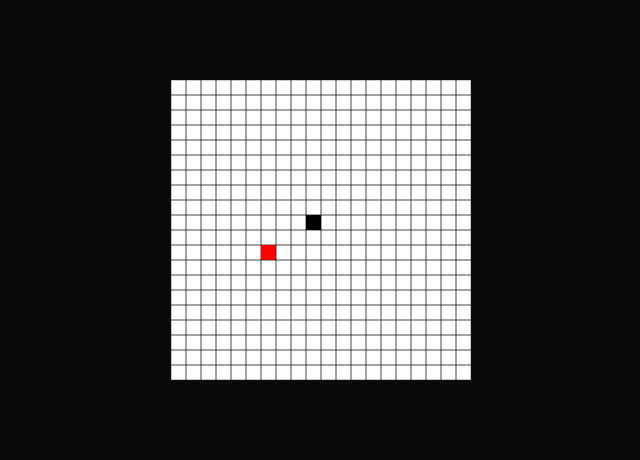
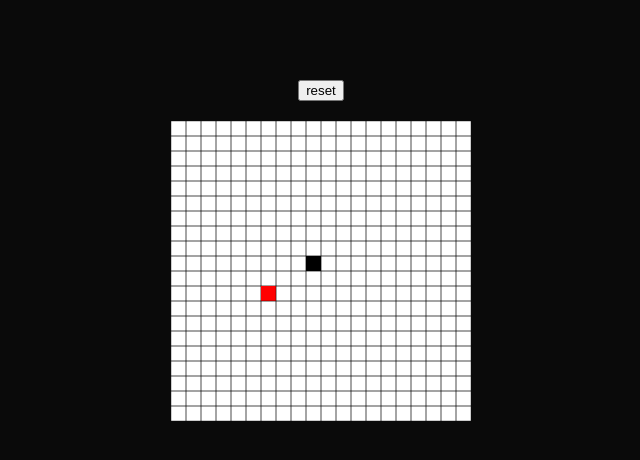
Before and after one commit to godbayd/ouro, a website: page dist/index.html in a window 1280 px wide. Shown: the whole page, without its empty margins (319-959 px from the left). Drawn offline with Linux system fonts and the light colour scheme.

Commit message:
resetGameState method added. An unofficial reset button added to DOM for convenience in development

```diff
--- a/dist/css/main.css
+++ b/dist/css/main.css
@@ -10,7 +10,8 @@
 
 body {
     display: flex;
-    justify-content: center;
+    align-items: center;
+    flex-direction: column;
     width: 100%;
     padding-top: 80px;
     background-color: var(--black);
--- a/dist/index.html
+++ b/dist/index.html
@@ -6,7 +6,9 @@
     <link rel="stylesheet" href="css/main.css">
 </head>
 <body>
+    <button id="reset" style="margin-bottom: 20px">reset</button>
     <canvas id="canv"></canvas>
+
     <script src="js/index.js"></script>
     <script src="js/board.js"></script>
     <script src="js/game.js"></script>
--- a/dist/js/game.js
+++ b/dist/js/game.js
@@ -1,3 +1,4 @@
+
 // generates random numbers within inclusive range
 // taken from mozilla mdn web docs
 function getRandomIntInclusive(min, max) {
@@ -30,6 +31,16 @@ const Game = function(xCount, yCount) {
     this.xCount = xCount
     this.yCount = yCount
 
+    this.grid = null
+    this.crash = false
+    this.live = false
+    this.snakeCoords = null
+    this.appleCoords = null
+    this.bodyCoordsStore = []
+}
+
+
+Game.prototype.resetGameState = function() {
     this.grid = null
     this.crash = false
     this.live = false
--- a/dist/js/index.js
+++ b/dist/js/index.js
@@ -11,4 +11,11 @@ window.onload = e => {
     G.init()
     B.init()
     B.paint(G.grid)
+
+    // unofficial
+    select('#reset').onclick = () => {
+        G.resetGameState()
+        G.init()
+        B.paint(G.grid)
+    }
 }
```
